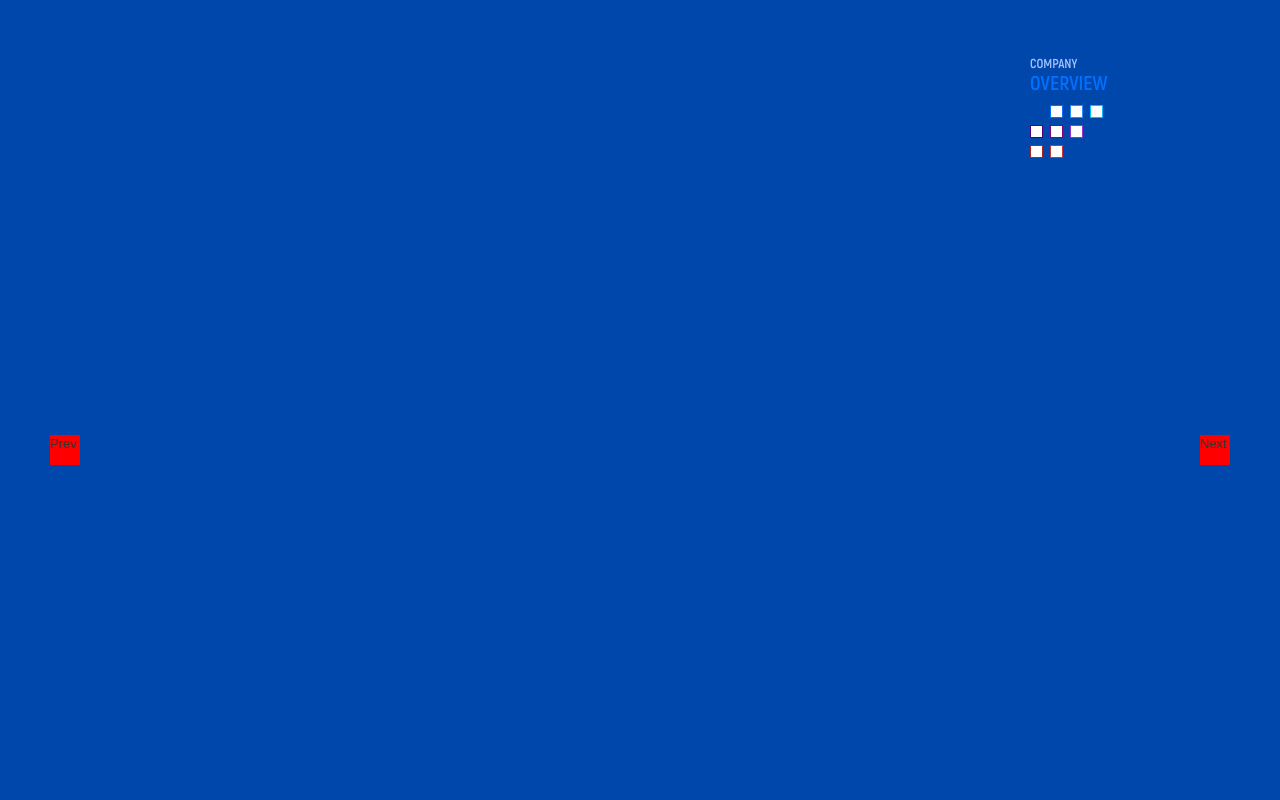
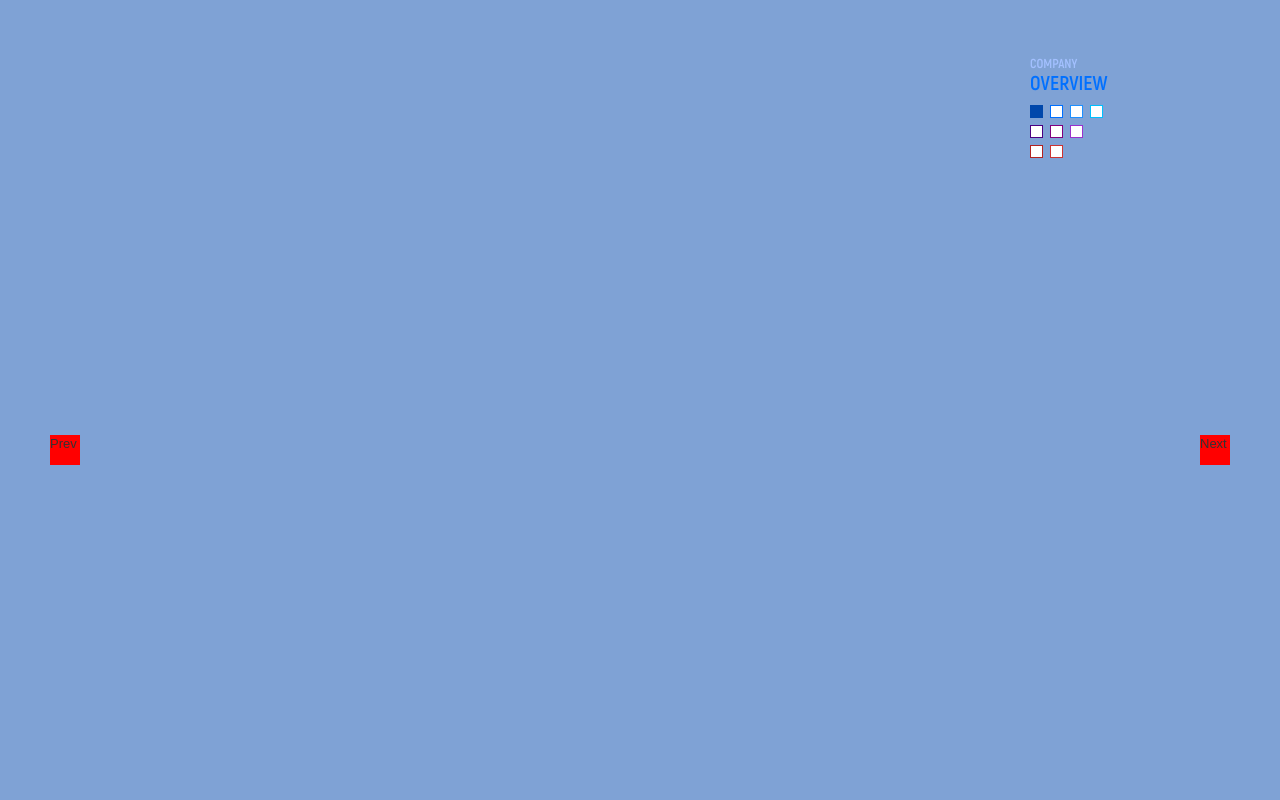
Before and after one commit to minho5814/grayblue, a plain HTML site: page index.html in a window 1280 px wide. Shown: the top 800 px of the page. Drawn offline with Linux system fonts and the light colour scheme; a web font is replaced by a local one.

Commit message:
테스트용 style 추가

```diff
--- a/css/common.css
+++ b/css/common.css
@@ -165,9 +165,7 @@ button {outline:0;vertical-align:top;}
 	.navi-list.list3.on .item2.on {background-color:#cc3333;}/* on */
 
 /* solider */
-.content {
-	position:relative;
-}
+.content {position:relative;}
 
 .slide-list {}
 	.slide-item {
@@ -188,7 +186,7 @@ button {outline:0;vertical-align:top;}
 	.content .bx-controls-direction .bx-prev {left:50px;}
 	.content .bx-controls-direction .bx-next {right:50px;}
 .content {}
-
+	.content .slide-item {opacity:.5;}
 	.content1 .slide-item.item1 {background-color:#0047ab;}
 	.content1 .slide-item.item2 {background-color:#0070ff;}
 	.content1 .slide-item.item3 {background-color:#1e90ff;}
```
